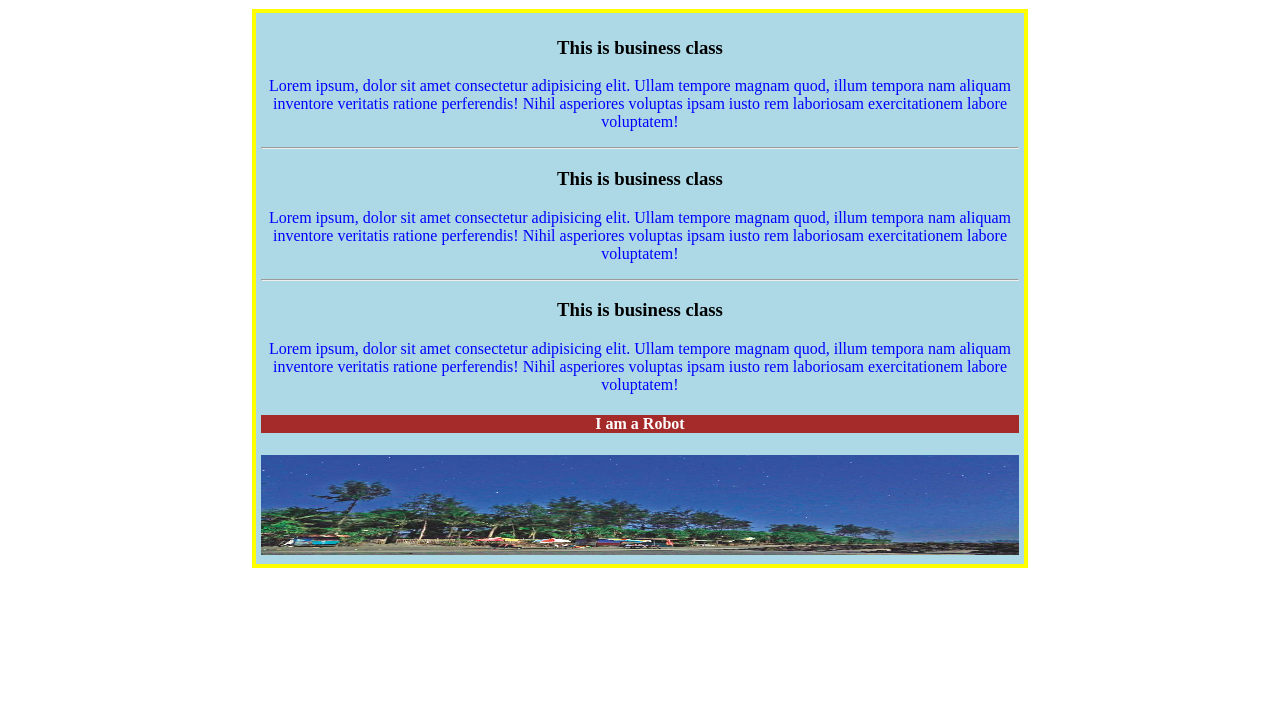
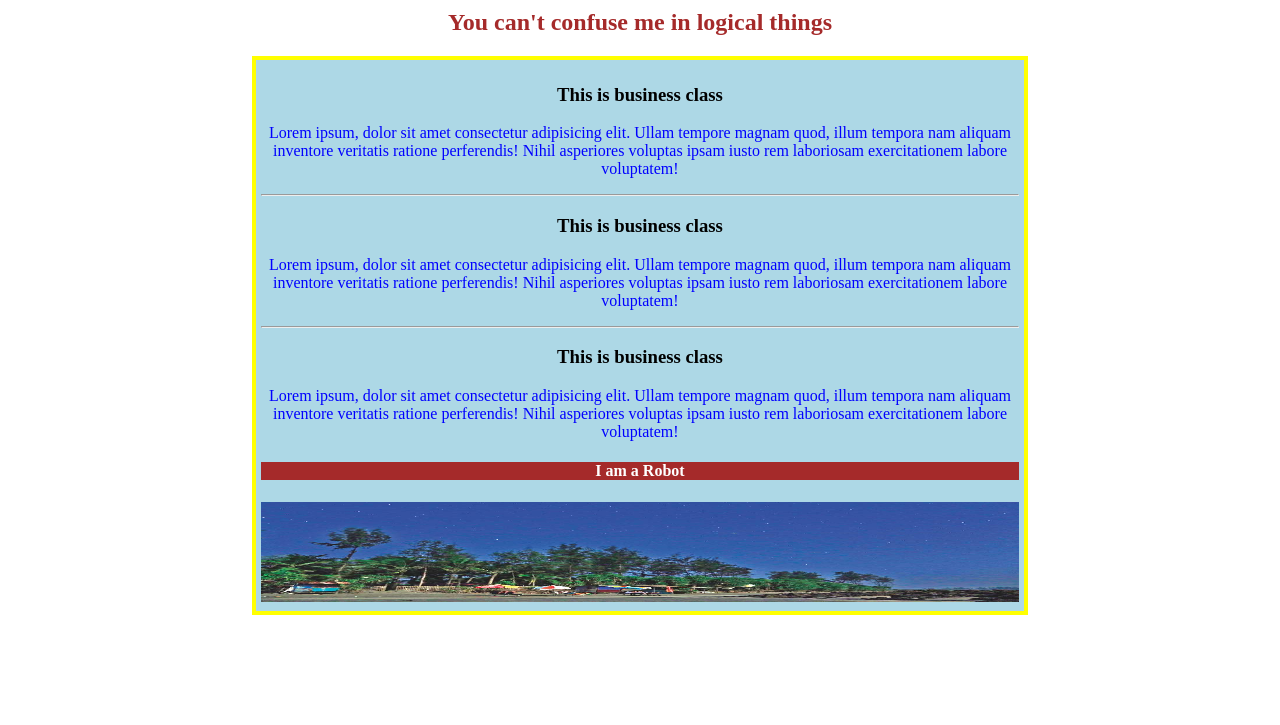
Before and after one commit to dewan-mizanur911/second-try, a plain HTML site: page index.html in a window 1280 px wide. Shown: the part 75-800 px from the top of the page. Drawn offline with Linux system fonts and the light colour scheme.

Commit message:
new header

```diff
--- a/css/style.css
+++ b/css/style.css
@@ -4,6 +4,10 @@ h1{
     text-align: center;
     border: 2px solid;
     border-radius: 5px;
+}
+h2{
+    text-align: center;
+    color: brown;
 }
 .wrapper{
     width: 60%;
--- a/index.html
+++ b/index.html
@@ -9,6 +9,7 @@
 </head>
 <body>
     <h1>I'm trying seriously</h1>
+    <h2>You can't confuse me in logical things</h2>
     <div class="wrapper">
         <h3>This is business class</h3>
         <p>Lorem ipsum, dolor sit amet consectetur adipisicing elit. Ullam tempore magnam quod, illum tempora nam aliquam inventore veritatis ratione perferendis! Nihil asperiores voluptas ipsam iusto rem laboriosam exercitationem labore voluptatem!</p>
```
